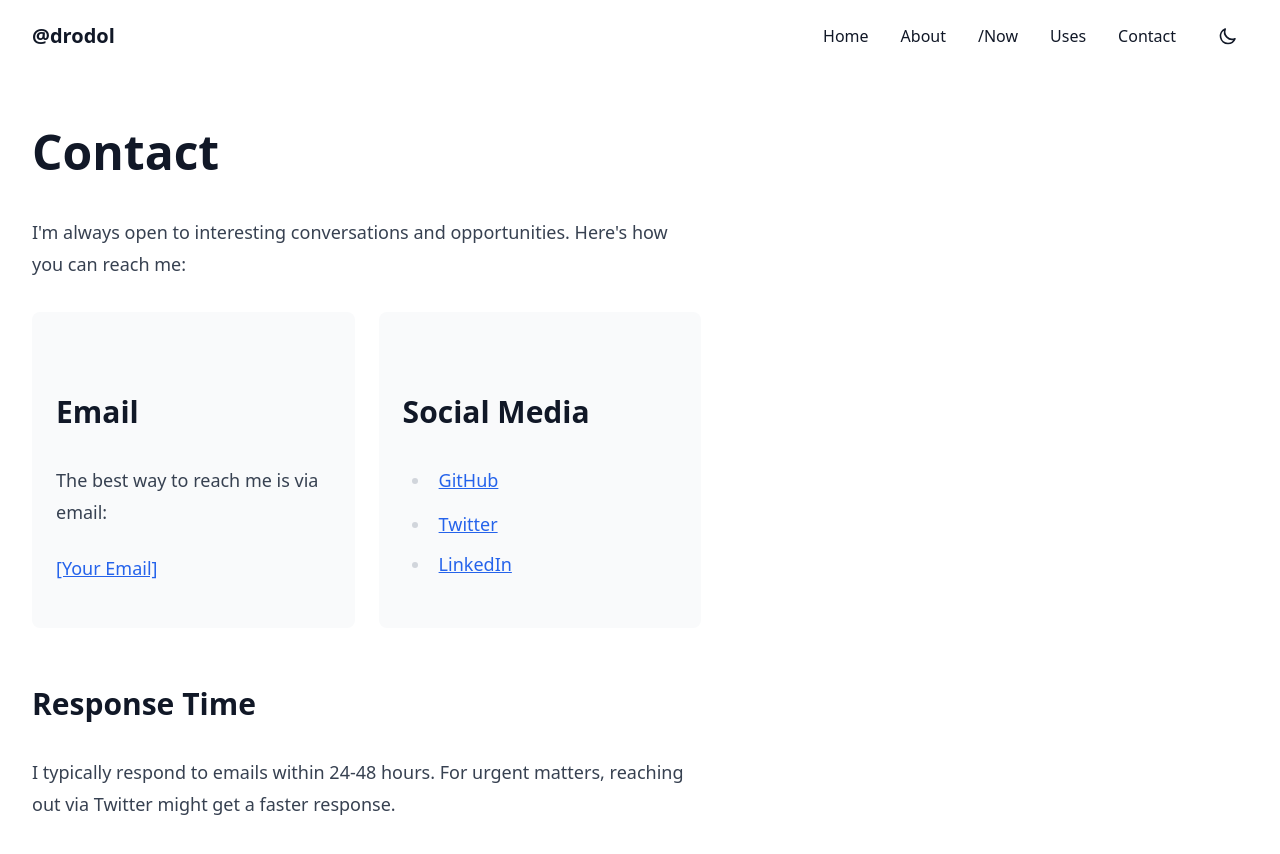
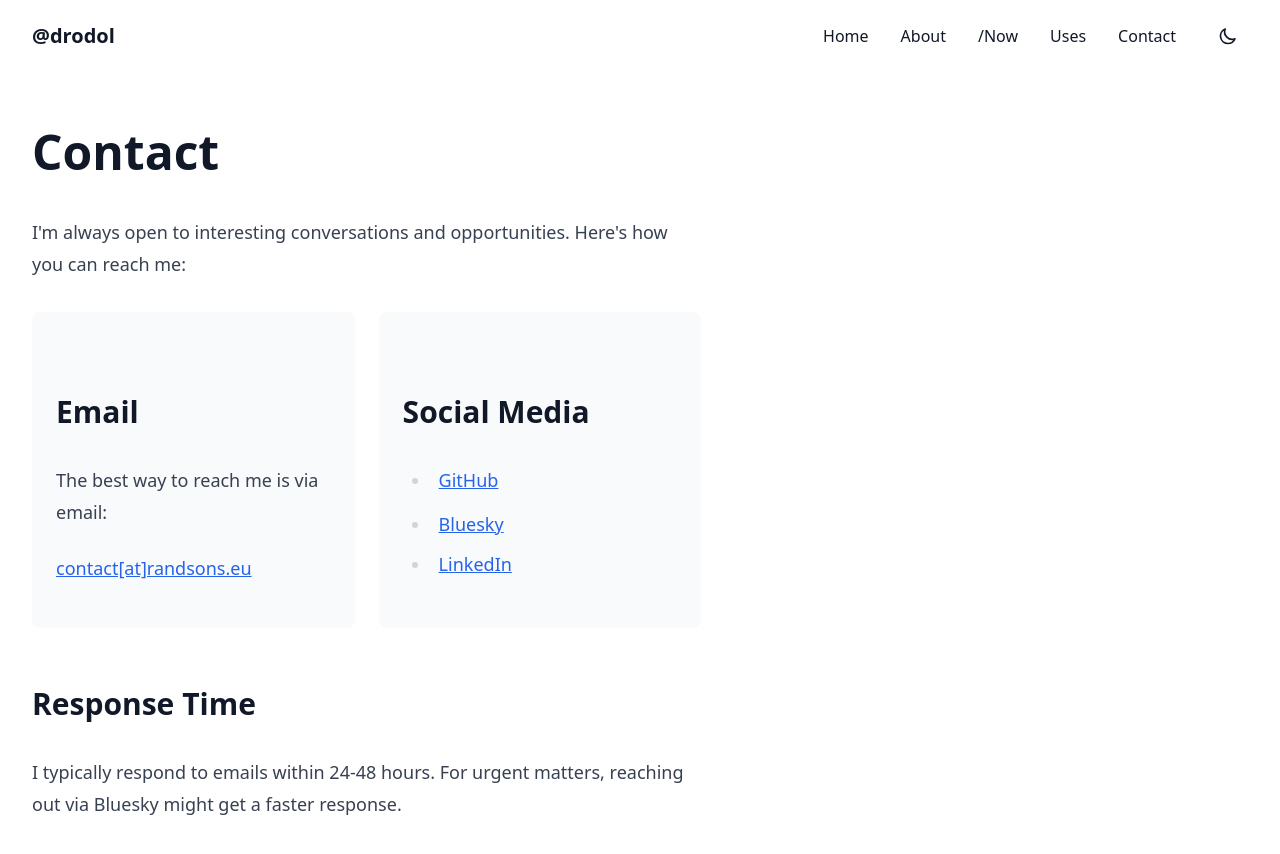
Before and after one commit to drodol/drodolcom, an Astro site: page /contact in a window 1280 px wide. Built offline with nearby package versions, Linux system fonts and the light colour scheme; Astro itself is replaced by a stand-in of ours.

Commit message:
fix: contact details

```diff
--- a/src/pages/contact.astro
+++ b/src/pages/contact.astro
@@ -19,10 +19,10 @@ import Layout from '../layouts/Layout.astro';
 				<h2 class="text-xl font-semibold mb-4">Email</h2>
 				<p class="mb-4">The best way to reach me is via email:</p>
 				<a
-					href="mailto:[Your Email]"
+					href="mailto:contact[at]randsons.eu"
 					class="inline-flex items-center text-blue-600 dark:text-blue-400 hover:underline"
 				>
-					[Your Email]
+					contact[at]randsons.eu
 				</a>
 			</div>
 
@@ -31,7 +31,7 @@ import Layout from '../layouts/Layout.astro';
 				<ul class="space-y-2">
 					<li>
 						<a
-							href="https://github.com/[Your GitHub]"
+							href="https://github.com/drodol"
 							target="_blank"
 							rel="noopener noreferrer"
 							class="inline-flex items-center text-blue-600 dark:text-blue-400 hover:underline"
@@ -41,17 +41,17 @@ import Layout from '../layouts/Layout.astro';
 					</li>
 					<li>
 						<a
-							href="https://twitter.com/[Your Twitter]"
+							href="https://bsky.app/profile/drodol.com"
 							target="_blank"
 							rel="noopener noreferrer"
 							class="inline-flex items-center text-blue-600 dark:text-blue-400 hover:underline"
 						>
-							Twitter
+							Bluesky
 						</a>
 					</li>
 					<li>
 						<a
-							href="https://linkedin.com/in/[Your LinkedIn]"
+							href="https://www.linkedin.com/in/davidrodriguezo/"
 							target="_blank"
 							rel="noopener noreferrer"
 							class="inline-flex items-center text-blue-600 dark:text-blue-400 hover:underline"
@@ -66,7 +66,7 @@ import Layout from '../layouts/Layout.astro';
 		<section>
 			<h2>Response Time</h2>
 			<p>
-				I typically respond to emails within 24-48 hours. For urgent matters, reaching out via Twitter
+				I typically respond to emails within 24-48 hours. For urgent matters, reaching out via Bluesky
 				might get a faster response.
 			</p>
 		</section>
```
